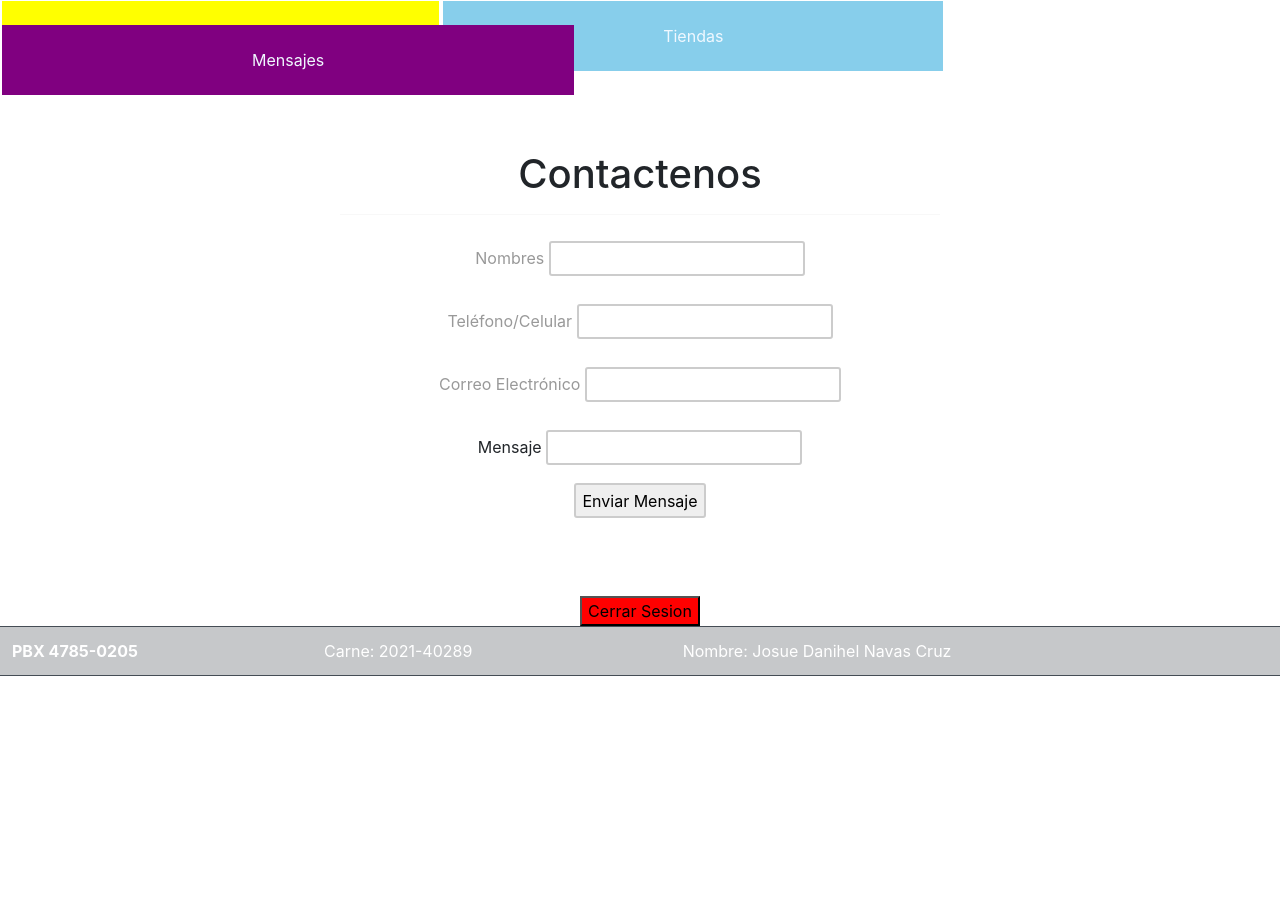
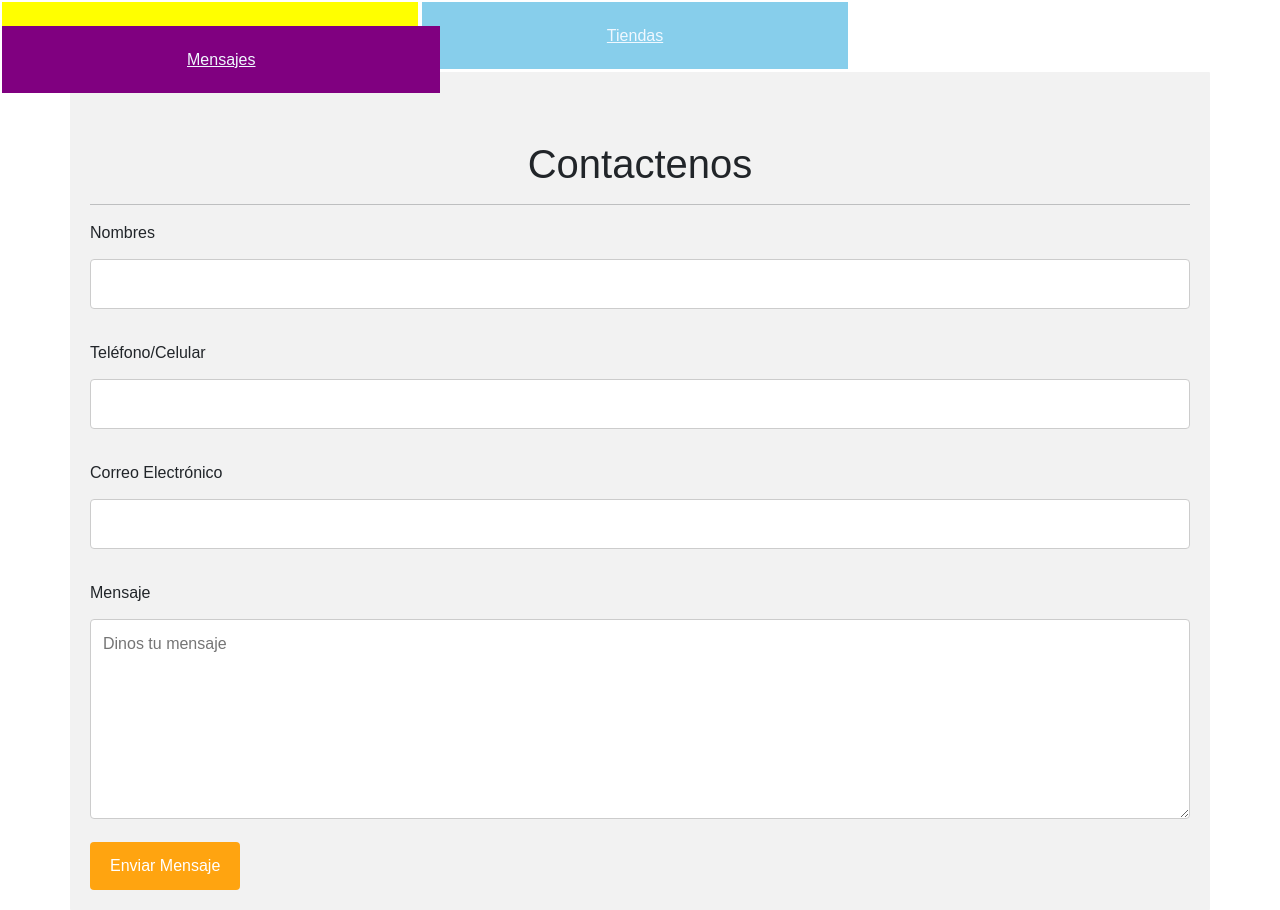
Before and after one commit to JDanihelNavas/ProyectoFinal2022jdnc, a PHP site: page /Contactenos.php in a window 1280 px wide. Before the commit the page ends 676 px from the top, so only its background shows below. Run offline with PHP 8.4, Linux system fonts and the light colour scheme.

Commit message:
Se actualizo el 98% del Proyecto de Practicas

```diff
--- a/Contactenos.php
+++ b/Contactenos.php
@@ -5,8 +5,8 @@
     <meta name="viewport" content="width=device-width, initial-scale=1.0">
     <meta http-equiv="X-UA-Compatible" content="ie=edge">
     <title>Contactenos</title>
-    <link rel="stylesheet" href="contactenos.css">
-      <link rel="stylesheet" href="botones.css">
+      <link rel="stylesheet" href=".css">
+      <link rel="stylesheet" href="inicio1.css">
       <link rel="stylesheet" href="incolor2.css">
       <link rel="stylesheet" href="bootstrap.min.css">
     <link rel="stylesheet" href="https://stackpath.bootstrapcdn.com/bootstrap/4.3.1/css/bootstrap.min.css" integrity="sha384-ggOyR0iXCbMQv3Xipma34MD+dH/1fQ784/j6cY/iJTQUOhcWr7x9JvoRxT2MZw1T" crossorigin="anonymous">
@@ -19,11 +19,62 @@
         <a href="productos.php" class="btn1"> Productos/Servicios </a>
         <a href="Tiendas.php" class="btn2">Tiendas</a>
         <a href="mensajes.php" class="btn3" >Mensajes</a>
+        <!doctype html>
+<html lang="es">
+  <head>
+    <meta charset="utf-8">
+    <meta name="viewport" content="width=device-width, initial-scale=1">
 
-        <div id="wrapper" class="container">
-                 <center>
-<br><br>
-                    <h1>Contactenos</h1><hr>
+    <link href="https://cdn.jsdelivr.net/npm/bootstrap@5.1.3/dist/css/bootstrap.min.css" rel="stylesheet" integrity="sha384-1BmE4kWBq78iYhFldvKuhfTAU6auU8tT94WrHftjDbrCEXSU1oBoqyl2QvZ6jIW3" crossorigin="anonymous">
+
+    <title>TIENDAS</title>
+
+  <body>
+
+
+
+
+<meta name="viewport" content="width=device-width, initial-scale=1">
+<style>
+body {font-family: Arial, Helvetica, sans-serif;}
+* {box-sizing: border-box;}
+
+input[type=text], select, textarea {
+  width: 100%;
+  padding: 12px;
+  border: 1px solid #ccc;
+  border-radius: 4px;
+  box-sizing: border-box;
+  margin-top: 6px;
+  margin-bottom: 16px;
+  resize: vertical;
+}
+
+input[type=submit] {
+  background-color: #FFA410;
+  color: white;
+  padding: 12px 20px;
+  border: none;
+  border-radius: 4px;
+  cursor: pointer;
+}
+
+input[type=submit]:hover {
+  background-color: #45a049;
+}
+
+.container {
+  border-radius: 1px;
+  background-color: #f2f2f2;
+  padding: 20px;
+}
+</style>
+</head>
+
+<div id="wrapper" class="container">
+
+        <br><br>
+                    <center><h1>Contactenos</h1><hr></center>
                     <form class="w3-container" action="guardar.php" method="post">
         <p>
             <label>Nombres</label>
@@ -37,22 +88,15 @@
             <label>Correo Electrónico</label>
             <input class="w3-input" type="text" name="c">
         </p>
-        <label>Mensaje</label>
-        <input class="w3-input" type="text" name="d"></p>
-        <input type="submit" value="Enviar Mensaje" name="e">
-    </form>
-                 </center>
-              </div>
-    <br><br>
-      <center><a href="index.php"><button id="salir" style="background-color:red;">Cerrar Sesion</button></a></center>
-            <table class="table table-hover">
-        <tr class="table-dark">
-              <th scope="row"><font style="vertical-align: inherit;"><font style="vertical-align: inherit;">PBX 4785-0205</font></font></th>
-              <td><font style="vertical-align: inherit;"><font style="vertical-align: inherit;">Carne: 2021-40289</font></font></td>
-              <td><font style="vertical-align: inherit;"><font style="vertical-align: inherit;">Nombre: Josue Danihel Navas Cruz</font></font></td>
-            </tr>
-          </tbody>
-        </table>
+   <label for="subject">Mensaje</label>
+    <textarea id="subject" name="d" placeholder="Dinos tu mensaje" style="height:200px"></textarea>
+
+        <input type="submit" value="Enviar Mensaje" name="e"> </center>
+        </form>
+        </div>
+
+</body>
+</html>
 
 
 
--- a/Tiendas.php
+++ b/Tiendas.php
@@ -7,6 +7,7 @@
     <link rel="stylesheet" href="bootstrap.min.css">
     <link rel="stylesheet" href="tiendas.css">
     <link rel="stylesheet" href="incolor.css">
+     <link rel="icon" href="images/CATi.ico">
     <title>Tiendas</title>
 </head>
 <body>
--- a/botones.css
+++ b/botones.css
@@ -29,7 +29,7 @@
 .btn3{
     background-color: purple;
     border: 10px;
-    padding: 25px 250px;
+    padding: 25px 200px;
     text-align: center;
     color: aliceblue;
     font-size: 16px;
--- /dev/null
+++ b/incolor2.css
@@ -0,0 +1,4 @@
+body{
+
+    background-color:#151515;
+}
--- a/index.php
+++ b/index.php
@@ -9,6 +9,7 @@
   <link rel="stylesheet" href="bootstrap.min.css">
   <link rel="stylesheet" href="diseño.css">
   <link rel="stylesheet" href="incolor.css">
+  <link rel="icon" href="images/CATi.ico">
   <script src="login.js"></script>
 </head>
 <body>
@@ -26,10 +27,9 @@
         <input type="button" value="Login" id="sumit" onclick="validate()">
       </form>
     </div>
-
+    <center><h6 style="text-align: center; color:aliceblue;">No tienes cuenta? Registrate</h6>
+    <h5 style="text-align: center; color: aliceblue;"><a href="regis.php" style="text-decoration: none;">Registrarse</a></h5> </center>
   </div>
- <h6 style="text-align: center; color:aliceblue;">No tienes cuenta? Registrate</h6>
-    <h5 style="text-align: center; color: aliceblue;"><a href="regis.php" style="text-decoration: none;">Registrarse</a></h5>
 
 
 </body>
--- a/inicio.php
+++ b/inicio.php
@@ -8,6 +8,7 @@
 <link rel="stylesheet" href="diseño2.css">
 <link rel="stylesheet" href="inicio.css">
 <link rel="stylesheet" href="incolor.css">
+ <link rel="icon" href="images/CATi.ico">
 <table width="100%">
  <tr>
  <td colspan="12" align="center">
--- a/mensajes.php
+++ b/mensajes.php
@@ -7,6 +7,7 @@
     <link rel="stylesheet" href="bootstrap.min.css">
     <link rel="stylesheet" href="mensajes.css">
     <link rel="stylesheet" href="incolor.css">
+    <link rel="icon" href="images/CATi.ico">
     <script src="login2.js"></script>
     <title>Iniciar Sesion</title>
 </head>
--- a/mensajespdf.php
+++ b/mensajespdf.php
@@ -12,6 +12,8 @@
   <meta name="viewport" content="width=device-width, initial-scale=1.0">
   <link rel="stylesheet" href="pdf.css">
   <link rel="stylesheet" href="incolor.css">
+  <link rel="icon" href="images/CATi.ico">
+
   <title>Mensajes</title>
 </head>
 <body>
@@ -39,5 +41,6 @@
     <?php } ?>
   </div>
   <a href="fpd.php"><button id="pdf"><img src="images/pdf.png" width="40px"></button></a>
+
 </body>
 </html>
--- a/productos.php
+++ b/productos.php
@@ -7,7 +7,8 @@
     <title>PRODUCTOS</title>
     <link rel="stylesheet" href="productoss.css">
     <link rel="stylesheet" href="bootstrap.min.css">
-     <link rel="stylesheet" href="produ.css">
+    <link rel="stylesheet" href="produ.css">
+    <link rel="icon" href="images/CATi.ico">
 
 
 </head>
```
Also changed, not shown: regis.php (+7 -3 lines), contactenos.css (line endings or trailing spaces), images/CATi.ico (added), style.css (line endings or trailing spaces).
